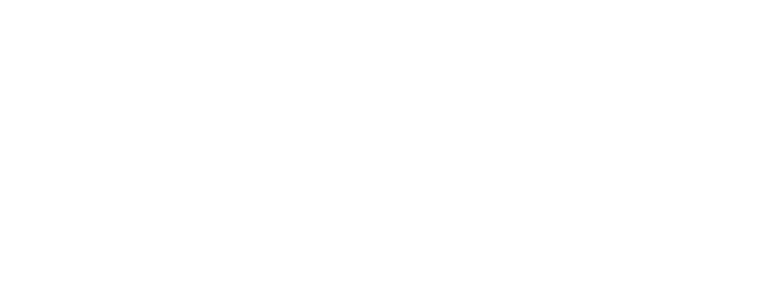
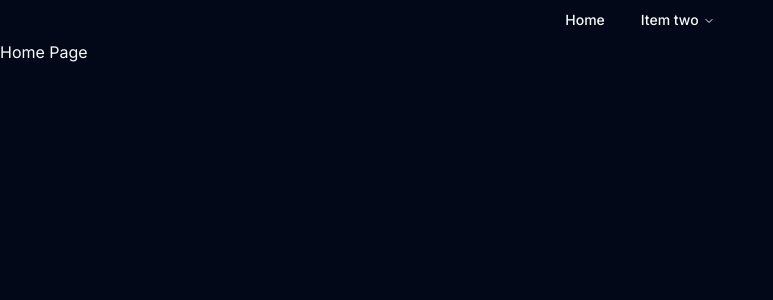
Before and after one commit to GearHead87/NoteFlow, a Next.js app: page / in a window 1280 px wide. Shown: the top 300 px of the page, without its empty margins (0-773 px from the left). Built offline with nearby package versions, Linux system fonts and the light colour scheme.

Commit message:
navbar added

```diff
--- a/package.json
+++ b/package.json
@@ -9,11 +9,13 @@
     "lint": "next lint"
   },
   "dependencies": {
+    "@radix-ui/react-navigation-menu": "^1.1.4",
     "@radix-ui/react-slot": "^1.0.2",
     "class-variance-authority": "^0.7.0",
     "clsx": "^2.1.1",
     "lucide-react": "^0.395.0",
     "next": "14.2.4",
+    "next-themes": "^0.3.0",
     "react": "^18",
     "react-dom": "^18",
     "tailwind-merge": "^2.3.0",
--- a/src/app/layout.js
+++ b/src/app/layout.js
@@ -1,17 +1,30 @@
 import { Inter } from "next/font/google";
 import "./globals.css";
+import { ThemeProvider } from "@/lib/theme-provider";
+import Navbar from "@/components/shared/Navbar";
 
 const inter = Inter({ subsets: ["latin"] });
 
 export const metadata = {
-  title: "NoteFlow",
-  description: "Your seamless solution for organized and efficient note-taking.",
+	title: "NoteFlow",
+	description:
+		"Your seamless solution for organized and efficient note-taking.",
 };
 
 export default function RootLayout({ children }) {
-  return (
-    <html lang="en">
-      <body className={inter.className}>{children}</body>
-    </html>
-  );
+	return (
+		<html lang="en">
+			<body className={inter.className}>
+				<ThemeProvider
+					attribute="class"
+					defaultTheme="dark"
+					enableSystem
+					disableTransitionOnChange
+				>
+					<Navbar />
+					{children}
+				</ThemeProvider>
+			</body>
+		</html>
+	);
 }
--- a/src/app/page.js
+++ b/src/app/page.js
@@ -1,10 +1,9 @@
-import { Button } from "@/components/ui/button";
-import Image from "next/image";
+import HomePage from "@/components/Homepage/HomePage";
 
 export default function Home() {
   return (
-    <main className="flex min-h-screen flex-col items-center justify-between p-24">
-
+    <main className="">
+      <HomePage />
     </main>
   );
 }
--- /dev/null
+++ b/src/components/Homepage/HomePage.jsx
@@ -0,0 +1,11 @@
+import React from 'react';
+
+const HomePage = () => {
+    return (
+        <div>
+            Home Page
+        </div>
+    );
+};
+
+export default HomePage;
--- /dev/null
+++ b/src/components/shared/Navbar.jsx
@@ -0,0 +1,41 @@
+"use client";
+import React from "react";
+import {
+	NavigationMenu,
+	NavigationMenuContent,
+	NavigationMenuIndicator,
+	NavigationMenuItem,
+	NavigationMenuLink,
+	NavigationMenuList,
+	NavigationMenuTrigger,
+	NavigationMenuViewport,
+	navigationMenuTriggerStyle,
+} from "@/components/ui/navigation-menu";
+import Link from "next/link";
+
+const Navbar = () => {
+	return (
+		<div className="flex justify-center items-center">
+			<NavigationMenu>
+				<NavigationMenuList>
+					<NavigationMenuItem>
+						<Link href="/" legacyBehavior passHref>
+							<NavigationMenuLink className={navigationMenuTriggerStyle()}>
+								Home
+							</NavigationMenuLink>
+						</Link>
+					</NavigationMenuItem>
+
+					<NavigationMenuItem>
+						<NavigationMenuTrigger>Item two</NavigationMenuTrigger>
+						<NavigationMenuContent>
+							<NavigationMenuLink>Link</NavigationMenuLink>
+						</NavigationMenuContent>
+					</NavigationMenuItem>
+				</NavigationMenuList>
+			</NavigationMenu>
+		</div>
+	);
+};
+
+export default Navbar;
--- /dev/null
+++ b/src/components/ui/navigation-menu.jsx
@@ -0,0 +1,105 @@
+"use client"
+import * as React from "react"
+import * as NavigationMenuPrimitive from "@radix-ui/react-navigation-menu"
+import { cva } from "class-variance-authority"
+import { ChevronDown } from "lucide-react"
+
+import { cn } from "@/lib/utils"
+
+const NavigationMenu = React.forwardRef(({ className, children, ...props }, ref) => (
+  <NavigationMenuPrimitive.Root
+    ref={ref}
+    className={cn(
+      "relative z-10 flex max-w-max flex-1 items-center justify-center",
+      className
+    )}
+    {...props}>
+    {children}
+    <NavigationMenuViewport />
+  </NavigationMenuPrimitive.Root>
+))
+NavigationMenu.displayName = NavigationMenuPrimitive.Root.displayName
+
+const NavigationMenuList = React.forwardRef(({ className, ...props }, ref) => (
+  <NavigationMenuPrimitive.List
+    ref={ref}
+    className={cn(
+      "group flex flex-1 list-none items-center justify-center space-x-1",
+      className
+    )}
+    {...props} />
+))
+NavigationMenuList.displayName = NavigationMenuPrimitive.List.displayName
+
+const NavigationMenuItem = NavigationMenuPrimitive.Item
+
+const navigationMenuTriggerStyle = cva(
+  "group inline-flex h-10 w-max items-center justify-center rounded-md bg-background px-4 py-2 text-sm font-medium transition-colors hover:bg-accent hover:text-accent-foreground focus:bg-accent focus:text-accent-foreground focus:outline-none disabled:pointer-events-none disabled:opacity-50 data-[active]:bg-accent/50 data-[state=open]:bg-accent/50"
+)
+
+const NavigationMenuTrigger = React.forwardRef(({ className, children, ...props }, ref) => (
+  <NavigationMenuPrimitive.Trigger
+    ref={ref}
+    className={cn(navigationMenuTriggerStyle(), "group", className)}
+    {...props}>
+    {children}{" "}
+    <ChevronDown
+      className="relative top-[1px] ml-1 h-3 w-3 transition duration-200 group-data-[state=open]:rotate-180"
+      aria-hidden="true" />
+  </NavigationMenuPrimitive.Trigger>
+))
+NavigationMenuTrigger.displayName = NavigationMenuPrimitive.Trigger.displayName
+
+const NavigationMenuContent = React.forwardRef(({ className, ...props }, ref) => (
+  <NavigationMenuPrimitive.Content
+    ref={ref}
+    className={cn(
+      "left-0 top-0 w-full data-[motion^=from-]:animate-in data-[motion^=to-]:animate-out data-[motion^=from-]:fade-in data-[motion^=to-]:fade-out data-[motion=from-end]:slide-in-from-right-52 data-[motion=from-start]:slide-in-from-left-52 data-[motion=to-end]:slide-out-to-right-52 data-[motion=to-start]:slide-out-to-left-52 md:absolute md:w-auto ",
+      className
+    )}
+    {...props} />
+))
+NavigationMenuContent.displayName = NavigationMenuPrimitive.Content.displayName
+
+const NavigationMenuLink = NavigationMenuPrimitive.Link
+
+const NavigationMenuViewport = React.forwardRef(({ className, ...props }, ref) => (
+  <div className={cn("absolute left-0 top-full flex justify-center")}>
+    <NavigationMenuPrimitive.Viewport
+      className={cn(
+        "origin-top-center relative mt-1.5 h-[var(--radix-navigation-menu-viewport-height)] w-full overflow-hidden rounded-md border bg-popover text-popover-foreground shadow-lg data-[state=open]:animate-in data-[state=closed]:animate-out data-[state=closed]:zoom-out-95 data-[state=open]:zoom-in-90 md:w-[var(--radix-navigation-menu-viewport-width)]",
+        className
+      )}
+      ref={ref}
+      {...props} />
+  </div>
+))
+NavigationMenuViewport.displayName =
+  NavigationMenuPrimitive.Viewport.displayName
+
+const NavigationMenuIndicator = React.forwardRef(({ className, ...props }, ref) => (
+  <NavigationMenuPrimitive.Indicator
+    ref={ref}
+    className={cn(
+      "top-full z-[1] flex h-1.5 items-end justify-center overflow-hidden data-[state=visible]:animate-in data-[state=hidden]:animate-out data-[state=hidden]:fade-out data-[state=visible]:fade-in",
+      className
+    )}
+    {...props}>
+    <div
+      className="relative top-[60%] h-2 w-2 rotate-45 rounded-tl-sm bg-border shadow-md" />
+  </NavigationMenuPrimitive.Indicator>
+))
+NavigationMenuIndicator.displayName =
+  NavigationMenuPrimitive.Indicator.displayName
+
+export {
+  navigationMenuTriggerStyle,
+  NavigationMenu,
+  NavigationMenuList,
+  NavigationMenuItem,
+  NavigationMenuContent,
+  NavigationMenuTrigger,
+  NavigationMenuLink,
+  NavigationMenuIndicator,
+  NavigationMenuViewport,
+}
--- /dev/null
+++ b/src/lib/theme-provider.js
@@ -0,0 +1,8 @@
+"use client";
+
+import * as React from "react";
+import { ThemeProvider as NextThemesProvider } from "next-themes";
+
+export function ThemeProvider({ children, ...props }) {
+	return <NextThemesProvider {...props}>{children}</NextThemesProvider>;
+}
```
Also changed, not shown: 1 other file (tests, documents, lock files or other folders).
